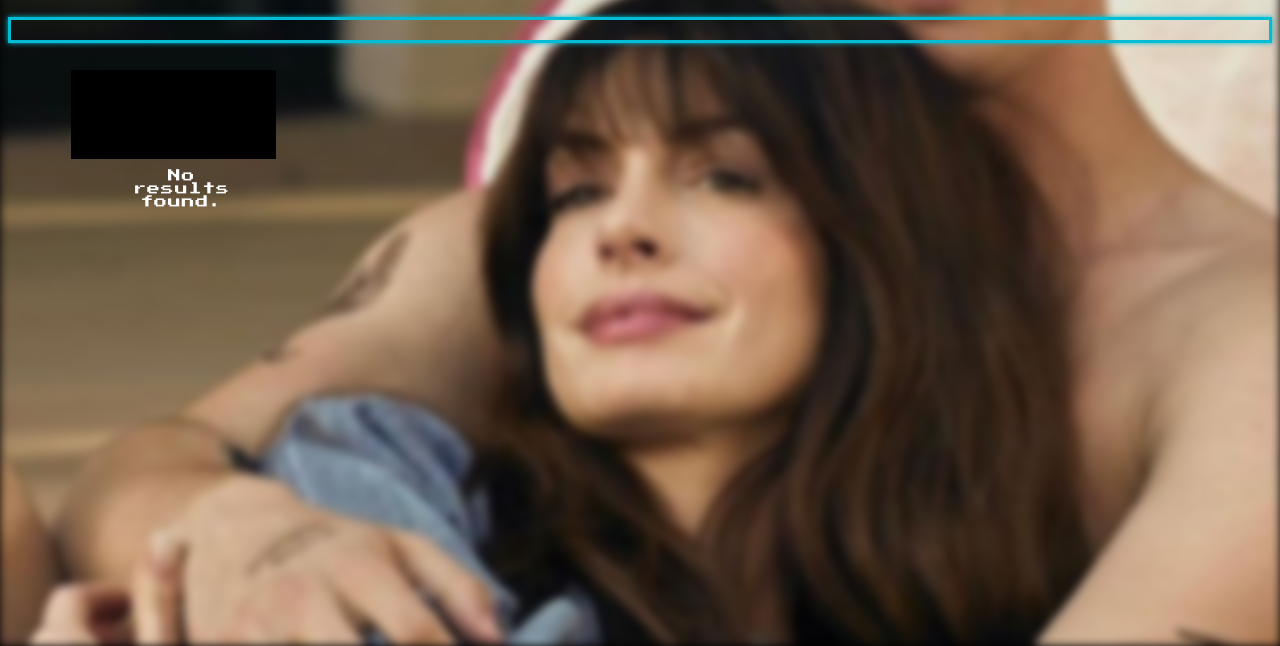
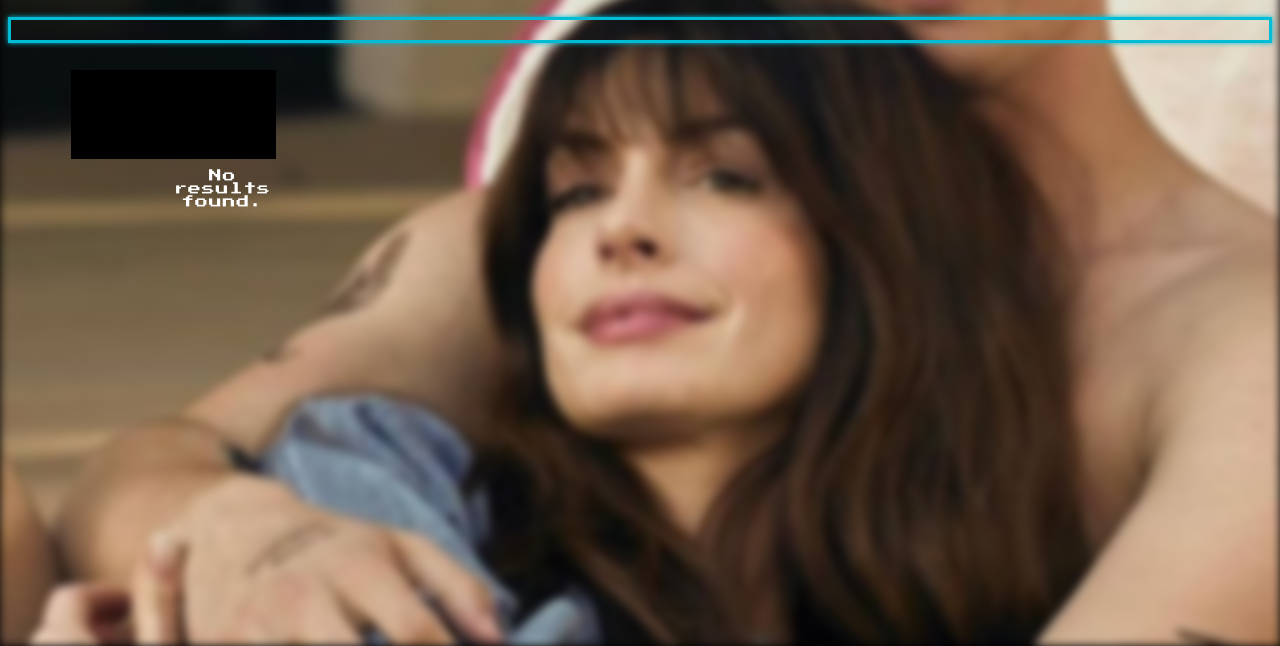
Before and after one commit to Sanman365/CinePatos2, a plain HTML site: page results.html in a window 1280 px wide. Shown: the part 154-800 px from the top of the page. Drawn offline with Linux system fonts and the light colour scheme; files that its build step writes are made by us from their sources.

Commit message:
Update results.html

```diff
--- a/results.html
+++ b/results.html
@@ -29,11 +29,12 @@
             <h2>Estrenos</h2>
         </div>
     </div>
-    <h1></h1><div class="image-gallery">
+    <h1></h1>
+    <center><div class="image-gallery">
         <div class="image-item">
             <div class="baby-driver-container"><h3 class="baby-driver-text"></h3></div>
     <div id="resultsContainer">
-    </div></div></div>
+    </div></div></div></center>
     <script src="results.js"></script>
 </body>
 </html>
```
